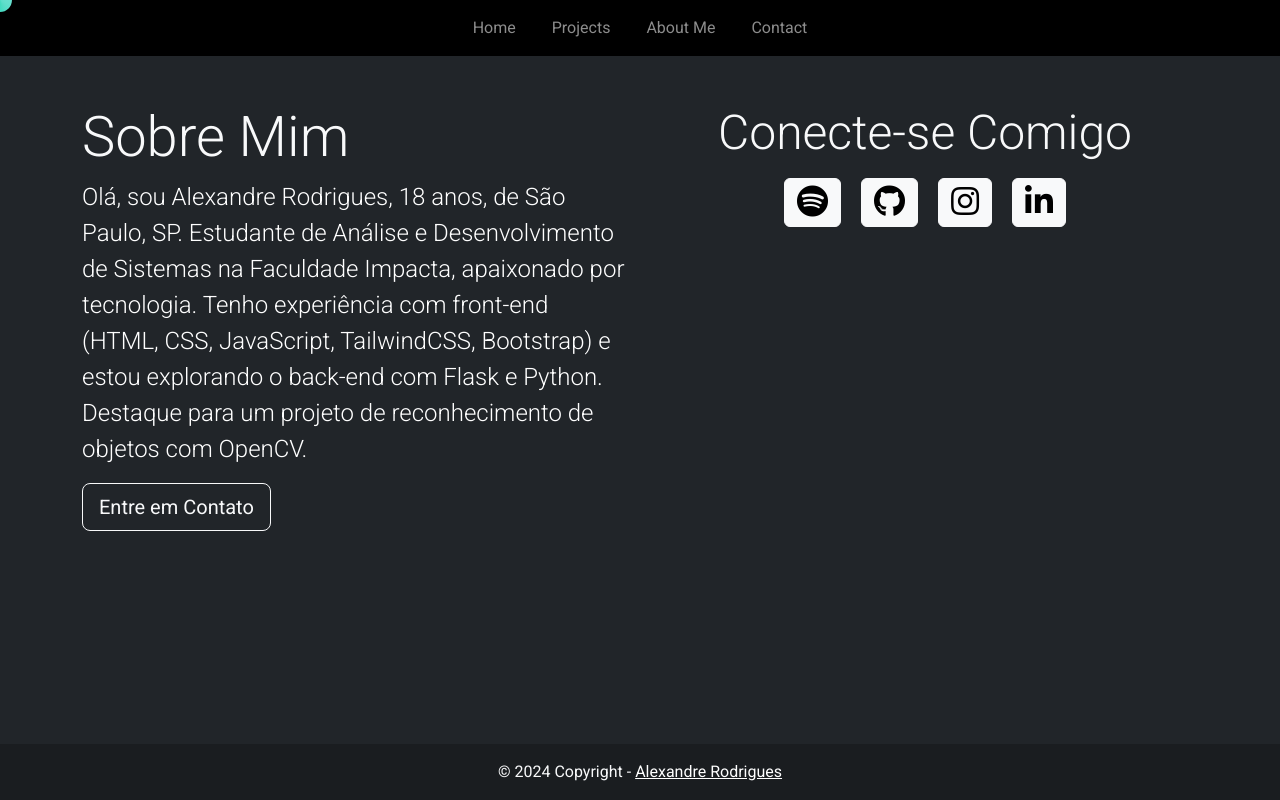
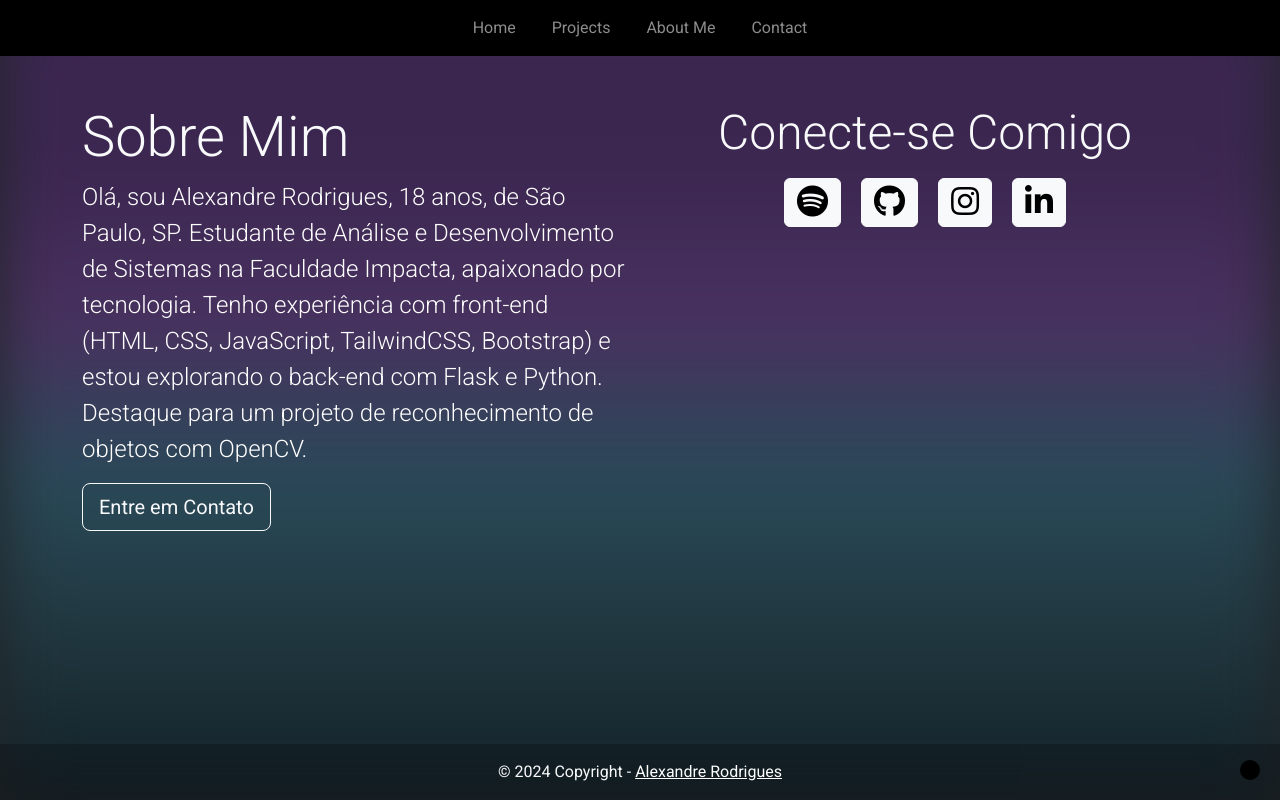
Before and after one commit to Fredaobob/portfolio, a Flask app: page /aboutme in a window 1280 px wide. Run offline with Flask 3, Linux system fonts and the light colour scheme.

Commit message:
Adicionado background interativo e prototipo de menu para seleção do gradiente do background.

```diff
--- a/templates/aboutme.html
+++ b/templates/aboutme.html
@@ -10,8 +10,7 @@
       <link rel="stylesheet" type="text/css" href="{{ url_for('static', filename='style.css') }}">
   </head>
   <body class="bg-dark text-light animate-fadeIn">
-      {% include 'components/cursoranim.html' %}
-
+      {% include 'components/background.html' %}
 
       <!-- Navbar -->
       <nav class="navbar navbar-expand-lg navbar-dark bg-black">
@@ -22,7 +21,7 @@
       <!-- About Me Section -->
     <!-- About Me Section -->
     <!-- About Me Section -->
-    <section id="about" class="py-5 bg-dark text-light">
+    <section id="about" class="py-5  text-light">
         <div class="container">
             <div class="row">
                 <div class="col-lg-6 mb-4">
@@ -45,7 +44,7 @@
 
 
 
-
+    {% include 'components/gradient_selector.html' %}
       <!-- Footer -->
       <footer class="fixed-bottom">
         <style>
@@ -68,5 +67,6 @@
 
       <!-- Bootstrap Bundle with Popper -->
       <script src="https://cdn.jsdelivr.net/npm/bootstrap@5.3.2/dist/js/bootstrap.bundle.min.js"></script>
+
   </body>
 </html>
--- /dev/null
+++ b/templates/components/background.html
@@ -0,0 +1,99 @@
+<!DOCTYPE html>
+<html lang="en">
+<head>
+<script src="https://cdn.jsdelivr.net/npm/vue@2.6.14/dist/vue.js"></script>
+<meta charset="UTF-8">
+<title>Dynamic Gradient Background with Smooth Blending</title>
+<style>
+  body, html {
+    height: 100%;
+    margin: 0;
+    overflow: hidden;
+    cursor: none;
+  }
+  .color-water-background, .cursor-highlight {
+    position: fixed;
+    top: 0;
+    left: 0;
+    z-index: -1;
+    pointer-events: none;
+  }
+  .color-water-background {
+    width: 100vw;
+    height: 100vh;
+    background: linear-gradient(0deg, rgba(15, 32, 39, 0.8) 0%, rgba(32, 58, 67, 0.8) 20%, rgba(44, 83, 100, 0.8) 40%, rgba(83, 52, 109, 0.8) 60%, rgba(66, 39, 90, 0.8) 80%);
+    filter: blur(30px); /* Aumento do blur para suavização */
+  }
+  .cursor-highlight {
+    width: 50px;
+    height: 50px;
+    border-radius: 50px;
+    background: radial-gradient(circle, transparent 30%, rgba(0, 0, 0, 0.5) 70%);
+    filter: blur(8px);
+    transform: translate(-50%, -50%);
+    z-index: 100;
+  }
+</style>
+</head>
+<body>
+
+<div class="color-water-background"></div>
+<div class="cursor-highlight"></div>
+
+<script>
+  function updateGradientBackground(gradientName) {
+    const background = document.querySelector('.color-water-background');
+    switch (gradientName) {
+      case 'gradient1':
+        background.style.backgroundImage = 'linear-gradient(to right, #ff9a9e, #fad0c4)';
+        break;
+      case 'gradient2':
+        background.style.backgroundImage = 'linear-gradient(to right, #a18cd1, #fbc2eb)';
+        break;
+      case 'gradient3':
+        background.style.backgroundImage = 'linear-gradient(to right, #ffecd2, #fcb69f)';
+        break;
+      // Adicione mais casos conforme necessário
+    }
+  }
+
+
+
+  const cursorHighlight = document.querySelector('.cursor-highlight');
+  let lastX = window.innerWidth / 2, lastY = window.innerHeight / 2;
+  let lastAngle = 0;
+  const threshold = 10;
+
+  document.addEventListener('mousemove', (e) => {
+    cursorHighlight.style.left = `${e.clientX}px`;
+    cursorHighlight.style.top = `${e.clientY}px`;
+
+    const deltaX = Math.abs(e.clientX - lastX);
+    const deltaY = Math.abs(e.clientY - lastY);
+
+    if (deltaX > threshold || deltaY > threshold) {
+      lastX = e.clientX;
+      lastY = e.clientY;
+      updateBackground(e.clientX, e.clientY);
+    }
+  });
+
+  function updateBackground(mouseX, mouseY) {
+    const width = window.innerWidth;
+    const height = window.innerHeight;
+    const angle = Math.atan2(mouseY - (height / 2), mouseX - (width / 2)) * (180 / Math.PI);
+
+    if (Math.abs(angle - lastAngle) > 0.5) {
+      const background = document.querySelector('.color-water-background');
+      background.style.backgroundImage = `linear-gradient(${angle}deg, rgba(15, 32, 39, 0.8) 0%, rgba(32, 58, 67, 0.8) 20%, rgba(44, 83, 100, 0.8) 40%, rgba(83, 52, 109, 0.8) 60%, rgba(66, 39, 90, 0.8) 80%)`;
+      lastAngle = angle;
+    }
+  }
+
+  window.addEventListener('gradientChange', (e) => {
+    updateGradientBackground(e.detail.gradientName);
+  });
+</script>
+
+</body>
+</html>
--- a/templates/components/cursoranim.html
+++ /dev/null
@@ -1,74 +0,0 @@
-<!DOCTYPE html>
-<html lang="en">
-  <head>
-    <style>
-      body {
-        cursor: none;
-      }
-      .circle {
-        height: 24px;
-        width: 24px;
-        border-radius: 24px;
-        background: linear-gradient(to right, #1dd2af, #68e0cf);
-        position: absolute;
-        top: 0;
-        left: 0;
-        z-index: 100000000;
-        pointer-events: none;
-      }
-    </style>
-  </head>
-  <body class="bg-dark text-light">
-    <div class="circle"> </div>
-    <div class="circle"> </div>
-    <div class="circle"> </div>
-    <div class="circle"> </div>
-    <div class="circle"> </div>
-    <div class="circle"> </div>
-    <div class="circle"> </div>
-    <div class="circle"> </div>
-    <div class="circle"> </div>
-    <div class="circle"> </div>
-    <div class="circle"> </div>
-
-    <script>
-      const coords = { x: 0, y:0 };
-      const circles = document.querySelectorAll(".circle");
-
-      circles.forEach(function (circle) {
-        circle.x = 0;
-        circle.y = 0;
-      });
-
-      window.addEventListener("mousemove", function(e){
-        coords.x = e.clientX;
-        coords.y = e.clientY;
-
-
-
-      });
-
-      function animateCircles() {
-        let x = coords.x;
-        let y = coords.y;
-
-        circles.forEach(function (circle, index){
-          circle.style.left = x - 12 + "px";
-          circle.style.top = y - 12 + "px";
-
-          circle.style.scale = (circles.length - index) / circles.length;
-              circle.x = x;
-          circle.y = y;
-
-          const nextCircle = circles[index + 1] || circles[0];
-          x += (nextCircle.x -x) * 0.3;
-          y += (nextCircle.y -y) * 0.3;
-        });
-        requestAnimationFrame(animateCircles)
-      }
-
-      animateCircles();
-    </script>
-      <!-- Bootstrap Bundle with Popper -->
-  </body>
-</html>
--- /dev/null
+++ b/templates/components/gradient_selector.html
@@ -0,0 +1,73 @@
+<!DOCTYPE html>
+<html lang="pt">
+<head>
+<meta charset="UTF-8">
+<title>Seletor de Gradiente</title>
+<style>
+.gradient-button {
+    width: 20px;
+    height: 20px;
+    background-color: #000;
+    border-radius: 50%;
+    position: fixed;
+    bottom: 20px;
+    right: 20px;
+    cursor: pointer;
+    z-index: 9999;
+}
+
+.gradient-options {
+    display: none; /* Inicialmente escondido */
+    position: fixed;
+    bottom: 50px;
+    right: 20px;
+    background-color: #fff;
+    box-shadow: 0px 8px 16px 0px rgba(0,0,0,0.2);
+    padding: 12px 16px;
+    z-index: 100;
+}
+
+.gradient-option {
+    width: 20px;
+    height: 20px;
+    border-radius: 50%;
+    margin-bottom: 5px;
+    cursor: pointer;
+
+}
+</style>
+</head>
+<body>
+
+<div id="gradientMenuApp">
+    <div class="gradient-button" @click="toggleMenu"></div>
+    <div class="gradient-options" v-show="menuVisible">
+        <div class="gradient-option" @click="changeBackground('gradient1')" style="background: linear-gradient(to right, #ff9a9e, #fad0c4);"></div>
+        <div class="gradient-option" @click="changeBackground('gradient2')" style="background: linear-gradient(to right, #a18cd1, #fbc2eb);"></div>
+        <div class="gradient-option" @click="changeBackground('gradient3')" style="background: linear-gradient(to right, #ffecd2, #fcb69f);"></div>
+    </div>
+</div>
+
+  <script src="https://cdn.jsdelivr.net/npm/vue@2.6.14/dist/vue.js"></script>
+  <script>
+  new Vue({
+      el: '#gradientMenuApp',
+      data: {
+          menuVisible: false, // Garante que o estado inicial está definido corretamente
+      },
+      methods: {
+          toggleMenu() {
+              this.menuVisible = !this.menuVisible; // Alterna o estado do menu
+          },
+          changeBackground(gradientName) {
+              // Dispara o evento personalizado com o nome do gradiente selecionado
+              const event = new CustomEvent('gradientChange', { detail: { gradientName } });
+              window.dispatchEvent(event);
+              this.menuVisible = false; // Esconde o menu após a seleção
+          }
+      }
+  });
+  </script>
+
+</body>
+</html>
--- a/templates/home.html
+++ b/templates/home.html
@@ -11,7 +11,7 @@
   </head>
   <body class="bg-dark text-light animate-fadeIn">
     <main>
-      {% include 'components/cursoranim.html' %}
+
 
         <!-- Navbar
         <nav class="navbar navbar-expand-lg navbar-dark bg-black">
--- a/templates/projects.html
+++ b/templates/projects.html
@@ -3,6 +3,7 @@
   <head>
       <title>Alexandre Rodrigues - Portfolio</title>
       <meta name="viewport" content="width=device-width, initial-scale=1, maximum-scale=1, user-scalable=no">
+
       <link href="https://cdnjs.cloudflare.com/ajax/libs/font-awesome/5.15.1/css/all.min.css" rel="stylesheet">
       <link rel="shortcut icon" href="{{ url_for('static', filename='favicon.ico') }}">
       <link rel="stylesheet" href="{{ url_for('static', filename='animations.css') }}">
@@ -10,7 +11,7 @@
       <link rel="stylesheet" type="text/css" href="{{ url_for('static', filename='style.css') }}">
   </head>
   <body class="bg-dark text-light animate-fadeIn">
-      {% include 'components/cursoranim.html' %}
+      {% include 'components/background.html' %}
       <!-- Navbar -->
       <nav class="navbar navbar-expand-lg navbar-dark bg-black">
         {% include 'components/nav.html' %}
@@ -24,6 +25,7 @@
     </section>
 
     <footer class="fixed-bottom">
+
         {% include 'components/footer.html'%}
     </footer>
 
@@ -69,5 +71,7 @@
           })
           .catch(error => console.error('Error fetching repos:', error));
       </script>
+
+
     </body>
     </html>
```
Also changed, not shown: templates/contact.html (+5 -2 lines), 1 other file.
